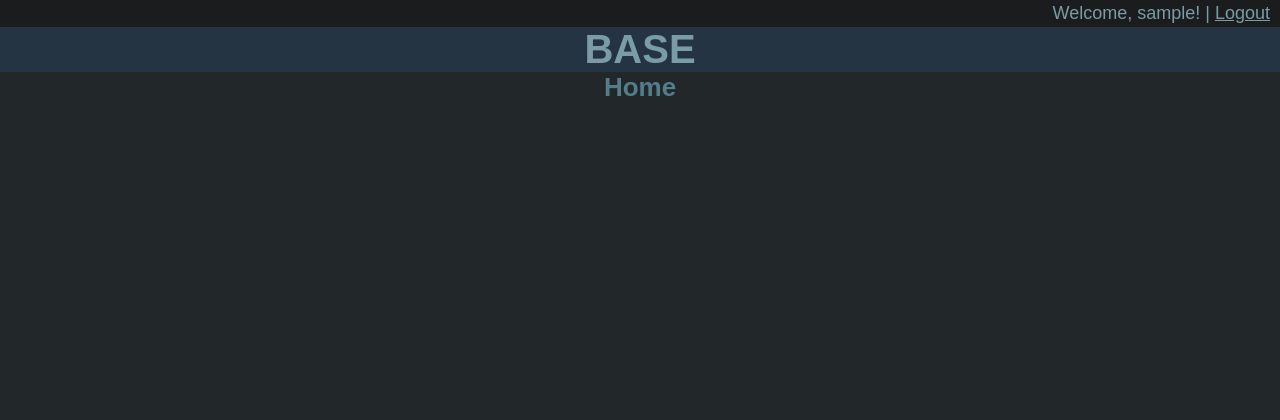
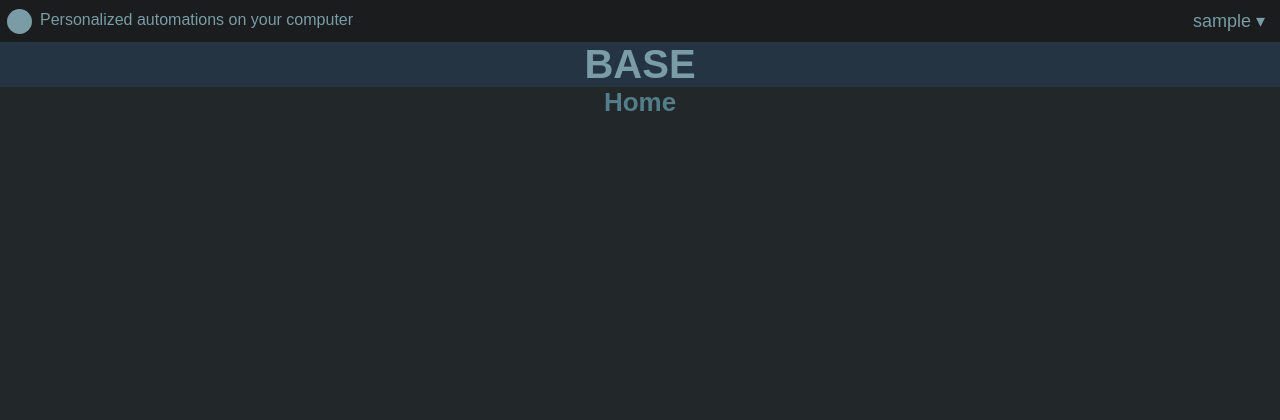
Before and after one commit to electrikbox/Cronos, a Django app: page / in a window 1280 px wide. Shown: the top 420 px of the page. Run offline with Django 3.2, Linux system fonts and the light colour scheme; the visitor is signed in with stand-in values (Sample User, id 1).

Commit message:
add a top menu for users

```diff
--- a/Cronos_server/accounts/views.py
+++ b/Cronos_server/accounts/views.py
@@ -17,7 +17,7 @@ def login_user(request):
             return HttpResponseRedirect(request.GET.get('next', '/'))
         else:
             messages.error(request, "Invalid username or password.")
-            return redirect('accounts:login')
+            return HttpResponseRedirect(request.GET.get('next', '/'))
     else:
         form = AuthenticationForm()
         return render(request, 'accounts/login.html', {'login_form': form})
--- /dev/null
+++ b/Cronos_server/static/css/auth_login_logout.css
@@ -0,0 +1,122 @@
+.header_logo_text_and_menu {
+    display: flex;
+    flex-direction: row;
+    justify-content: space-between;
+    align-items: center;
+    padding: 0px;
+    margin: 0px;
+    background-color: rgb(27, 28, 29);
+}
+
+.logo {
+    height: 25px;
+    width: 25px;
+    margin: 0px;
+    margin-left: 7px;
+    padding: 0px;
+    background-color: #799ca7;
+    border-radius: 25px;
+}
+
+.auth_menu {
+    display: flex;
+    flex-direction: column;
+    align-items: end;
+    font-size: 18px;
+    font-family: sans-serif;
+}
+
+.auth_menu_list {
+    display: flex;
+    flex-direction: row;
+    padding: 10px;
+    padding-right: 15px;
+    gap: 4px;
+}
+
+.auth_menu_list p,
+.auth_menu_list a,
+nav ul {
+    list-style-type: none;
+    text-decoration: none;
+    color: #799ca7;
+    margin: 0%;
+    width: auto;
+}
+
+.auth_menu_list p:hover,
+.auth_menu_list a:hover,
+nav ul:hover{
+    color: rgb(250, 150, 0);
+}
+
+.dropdown {
+    position: relative;
+}
+
+.dropdown-content {
+    display: none;
+    position: absolute;
+    background-color: rgb(27, 28, 29);
+    right: -15px;
+    border-radius: 0px 0px 5px 5px;
+    padding-top: 10px;
+    z-index: 1;
+}
+
+.dropdown-content a {
+    text-decoration: none;
+    text-align: end;
+    width: 170px;
+    padding: 10px 30px 10px 25px;
+}
+
+.dropdown-content a:hover {
+    background-color: rgba(40, 59, 78, 0.26);
+}
+
+.dropdown:hover .dropdown-content {
+    display: flex;
+    flex-direction: column;
+}
+
+#logout {
+    color: aliceblue;
+    margin: 0px;
+    padding-bottom: 0px;
+    height: 30px;
+    border-radius: 0px 0px 5px 5px;
+}
+
+/* ================= animation ================= */
+
+.content__container {
+    position: absolute;
+    height: 20px;
+    width: 70%;
+    overflow: hidden;
+    color: #799ca7;
+    font-family: sans-serif;
+    padding-left: 20px;
+    left: 20px;
+}
+
+.content__container__list {
+    position: absolute;
+    list-style-type: none;
+    animation-name: trans;
+    animation-duration: 30s;
+    animation-iteration-count: infinite;
+    margin-top: 0px;
+    margin: 0px;
+    padding: 0px;
+}
+
+@keyframes trans {
+    0%, 14.66%{transform:translateY(0%)}
+    16.66%, 31.32% {transform:translateY(-25%)}
+    33.32%,47.98% {transform:translateY(-50%)}
+    49.98%,64.64% {transform:translateY(-75%)}
+    66.64%,81.30% {transform:translateY(-50%)}
+    83.30%,97.96% {transform:translateY(-25%)}
+}
--- a/Cronos_server/static/css/style.css
+++ b/Cronos_server/static/css/style.css
@@ -30,55 +30,3 @@ h2 {
 	font-size: 26px;
 	margin: 0%;
 }
-
-.login_signup p{
-    text-align: end;
-    font-family: sans-serif;
-    font-size: 18px;
-    padding: 3px;
-	padding-right: 10px;
-	margin: 0%;
-	color: #799ca7;
-	background-color: rgb(27, 28, 29);
-}
-
-.login_signup p a {
-    color: #799ca7;
-}
-
-
-/* Style de base pour le menu */
-/* nav {
-    display: flex;
-    justify-content: space-around;
-    background-color: #333;
-}
-
-nav ul {
-    list-style-type: none;
-    margin: 0;
-    padding: 0;
-    display: flex;
-}
-
-nav li {
-    padding: 15px;
-} */
-
-/* Style du menu déroulant */
-/* .dropdown {
-    position: relative;
-}
-
-.dropdown-content {
-    display: none;
-    position: absolute;
-    background-color: #f9f9f9;
-    min-width: 160px;
-    box-shadow: 0px 8px 16px 0px rgba(0,0,0,0.2);
-    z-index: 1;
-}
-
-.dropdown:hover .dropdown-content {
-    display: flex;
-} */
--- a/Cronos_server/templates/base.html
+++ b/Cronos_server/templates/base.html
@@ -1,43 +1,70 @@
 {% load static %}
 <!DOCTYPE html>
 <html lang="en">
+
   <head>
     <meta charset="UTF-8" />
-    <meta name="viewport" content="width=device-width, initial-scale=1.0" />
+    <meta name="viewport" content="width=device-width, initial-scale=1.0"/>
     <title>{% block title %}Default title{% endblock %}</title>
-    <link rel="stylesheet" href="{% static '/css/style.css' %}" />
+
+    <link rel="stylesheet" href="{% static '/css/style.css' %}"/>
+    <link rel="stylesheet" href="{% static '/css/auth_login_logout.css' %}"/>
     <script src="https://code.jquery.com/jquery-3.6.4.min.js"></script>
+
     {% block head %}{% endblock %}
   </head>
 
 <body>
+
+    <!-- ============== header ============== -->
+
     <header class="header">
       {% block header %}
 
-      <div class="login_signup">
+      <div class="header_logo_text_and_menu">
+
+        <div class="logo"></div>
+
+        <div class="content__container">
+          <ul class="content__container__list">
+            <li class="content__container__list__item">Our service simplifies computer automations</li>
+            <li class="content__container__list__item">Personalized automations on your computer</li>
+            <li class="content__container__list__item">Easy computer automations with our reliable service</li>
+            <li class="content__container__list__item">Trust in our security for your computer automations</li>
+          </ul>
+        </div>
+
+        <div class="auth_menu">
           {% csrf_token %}
+          <div class="auth_menu_list">
             {% if user.is_authenticated %}
-        <p>Welcome, {{ user.username }}! | <a href="{% url 'accounts:logout' %}">Logout</a></p>
+            <nav><ul>
+              <li class="dropdown">
+                <p><class="dropbtn">{{ user.username }} ▾</p>
+                <div class="dropdown-content">
+                  <a href="{% url 'Cronos_website:home'%}">Home</a>
+                  <a href="#">Account</a>
+                  <a href="{% url 'Cronos_website:cron_create_form'%}">Crons dashboard</a>
+                  <a href="#">FAQ</a>
+                  <a href="#">Contact us</a>
+                  <a href="{% url 'accounts:logout' %}" id="logout">Logout</a>
+                </div>
+              </li>
+            </ul></nav>
+          </div>
+
           {% else%}
           <p><a href="{% url 'accounts:login' %}">Login</a></p>
           {% endif %}
         </div>
+      </div>
+    </div>
 
       <h1>BASE</h1>
+      {% endblock %}
+    </header>
 
-      {% endblock %}
-      {% comment %} <nav>
-        <ul>
-          <li class="dropdown">
-            <a href="#" class="dropbtn">Services</a>
-            <div class="dropdown-content">
-              <a href="#">Service 1</a>
-              <a href="#">Service 2</a>
-            </div>
-          </li>
-        </ul>
-      </nav> {% endcomment %}
-    </header>
+    <!-- ============== main ============== -->
 
     <main>
       {% block main %}
@@ -45,10 +72,11 @@
       {% endblock %}
     </main>
 
+    <!-- ============== footer ============== -->
+
     <footer>
       <h2>footer</h2>
     </footer>
 
   </body>
-
   </html>
--- a/Cronos_server/templates/home.html
+++ b/Cronos_server/templates/home.html
@@ -2,8 +2,6 @@
 
 {% block title %}Cronos home{% endblock %}
 
-{% block head %}{% endblock %}
-
 {% block main %}
 <h2>Home</h2>
 {% endblock %}
```
Also changed, not shown: Cronos_server/templates/accounts/login.html (+4 -3 lines). Lines whose indentation alone changed are shown as unchanged.
